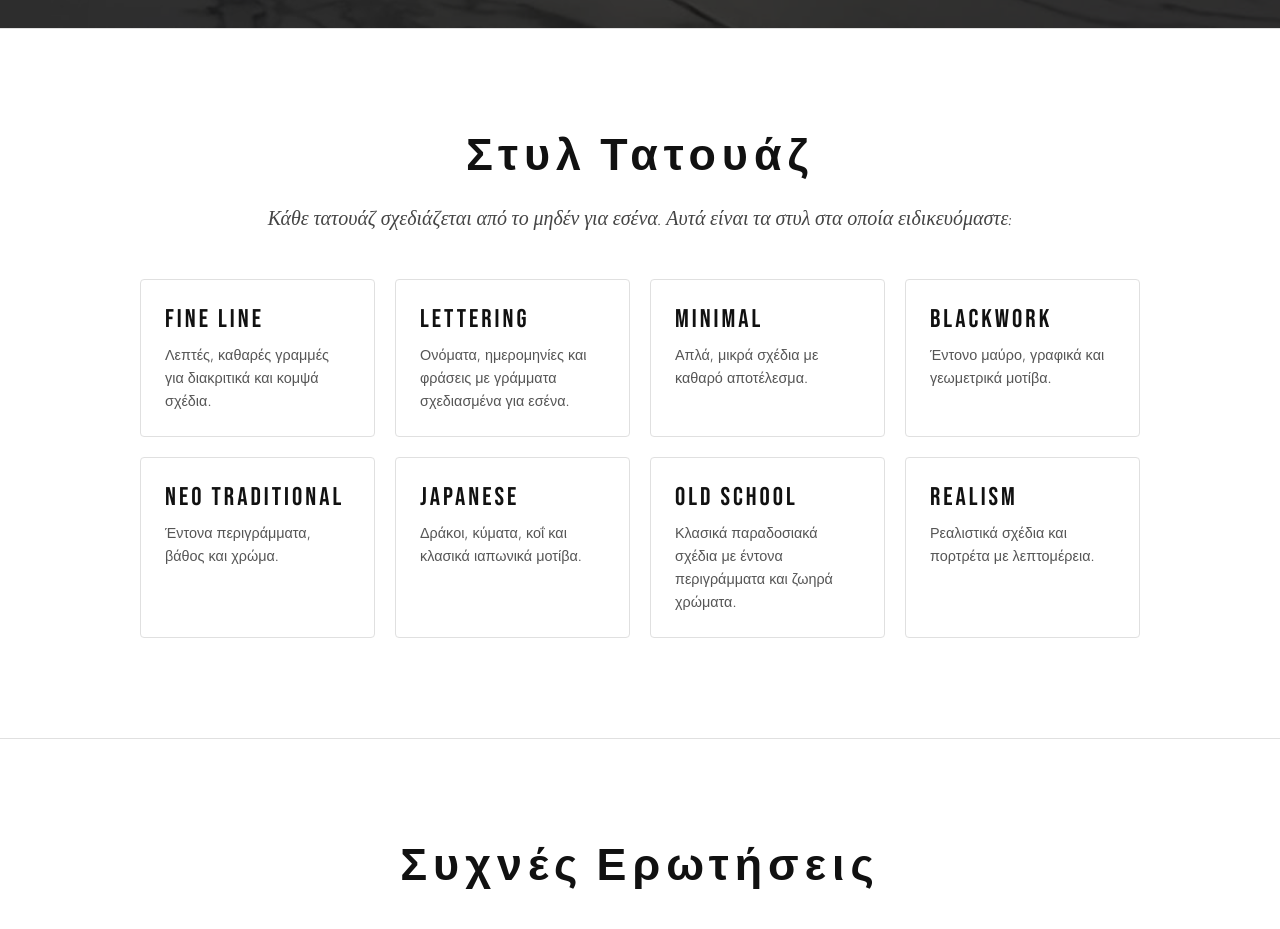
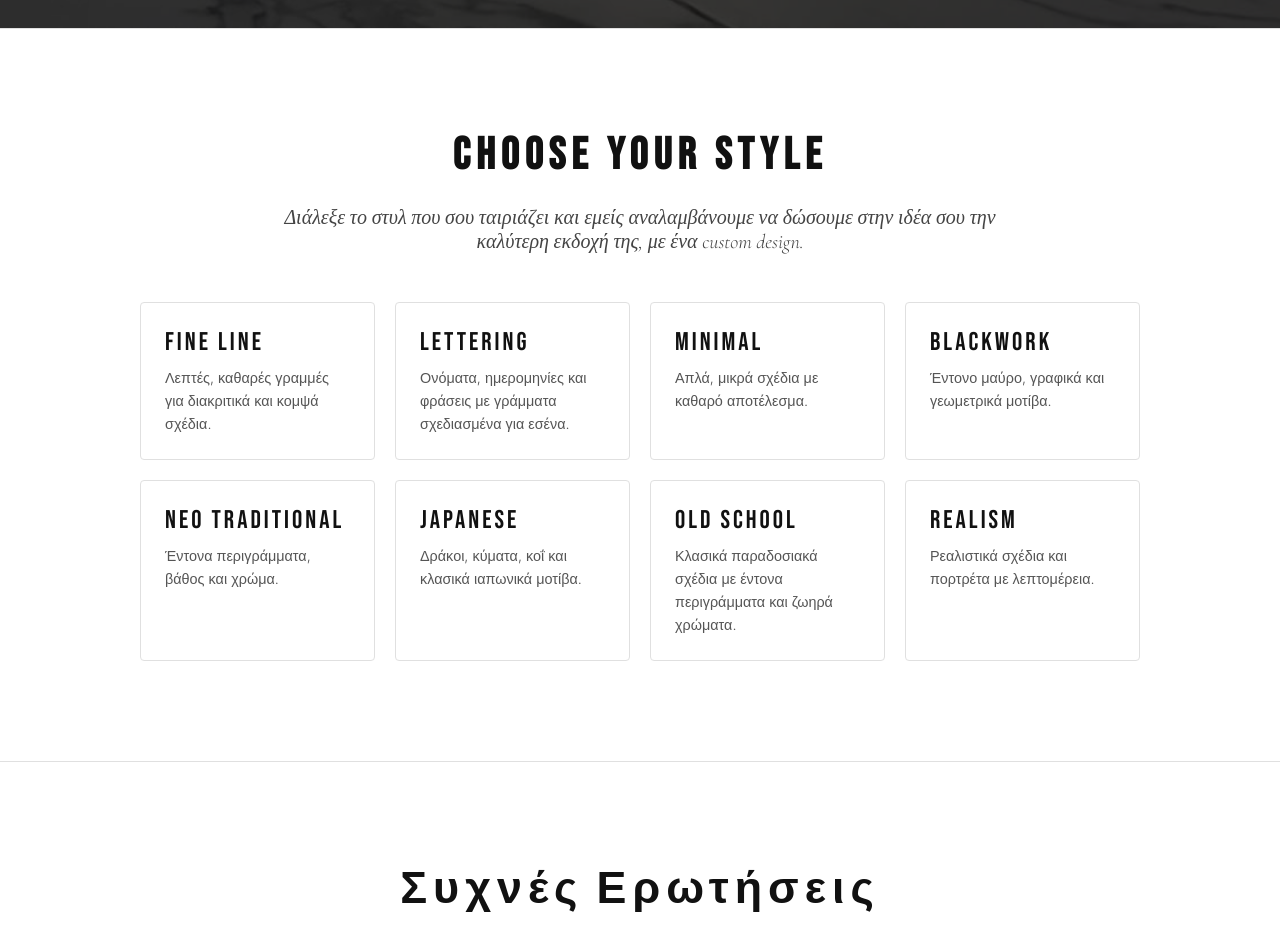
Before and after one commit to kostislaza/black-mask-tattoo, a plain HTML site: page index.html in a window 1280 px wide. Shown: the part 2840-3769 px from the top of the page. Drawn offline with nearby package versions, Linux system fonts and the light colour scheme.

Commit message:
Add files via upload

```diff
--- a/index.html
+++ b/index.html
@@ -168,8 +168,8 @@
 
   <!-- STYLES -->
   <section class="styles-section" id="styles">
-    <h2 data-i18n="styles_title">Στυλ Τατουάζ</h2>
-    <p class="section-intro" data-i18n="styles_intro">Κάθε τατουάζ σχεδιάζεται από το μηδέν για εσένα. Αυτά είναι τα στυλ στα οποία ειδικευόμαστε:</p>
+    <h2 data-i18n="styles_title">Choose Your Style</h2>
+    <p class="section-intro" data-i18n="styles_intro">Διάλεξε το στυλ που σου ταιριάζει και εμείς αναλαμβάνουμε να δώσουμε στην ιδέα σου την καλύτερη εκδοχή της, με ένα custom design.</p>
     <div class="styles-grid">
       <article class="style-card"><h3>Fine Line</h3><p data-i18n="style_fineline">Λεπτές, καθαρές γραμμές για διακριτικά και κομψά σχέδια.</p></article>
       <article class="style-card"><h3>Lettering</h3><p data-i18n="style_lettering">Ονόματα, ημερομηνίες και φράσεις με γράμματα σχεδιασμένα για εσένα.</p></article>
--- a/script.js
+++ b/script.js
@@ -73,8 +73,8 @@ const i18nEl = {};
 const i18nEn = {
   artist_kostis_bio: 'A distinction graduate of the School of Fine Arts at Aristotle University of Thessaloniki with a master’s degree in Printmaking, he specialises in the art of tattooing with 6+ years of experience.',
   artist_giannis_bio: 'A graduate of the certified “Dermatostixia – Body Tattooing” training programme at KDVM2 DELTA Thessaloniki, he specialises in the art of tattooing with 8+ years of experience.',
-  styles_title: 'Tattoo Styles',
-  styles_intro: 'Every tattoo is designed from scratch for you. These are the styles we specialise in:',
+  styles_title: 'Choose Your Style',
+  styles_intro: 'Choose the style that suits you and we will bring your idea to its best version, with a custom design.',
   style_fineline: 'Thin, clean lines for subtle, elegant designs.',
   style_lettering: 'Names, dates and quotes in lettering designed for you.',
   style_minimal: 'Simple, small designs with a clean result.',
```
